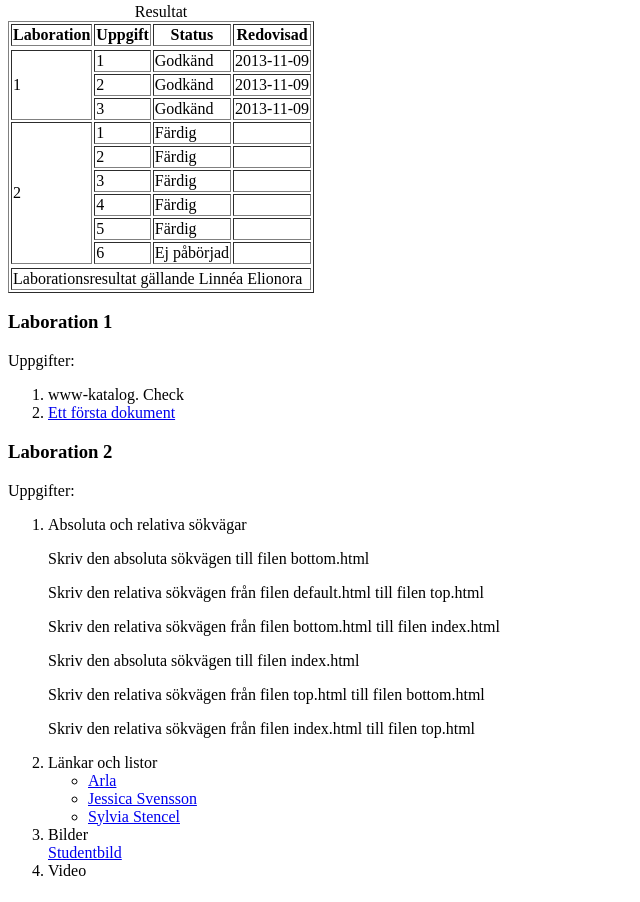
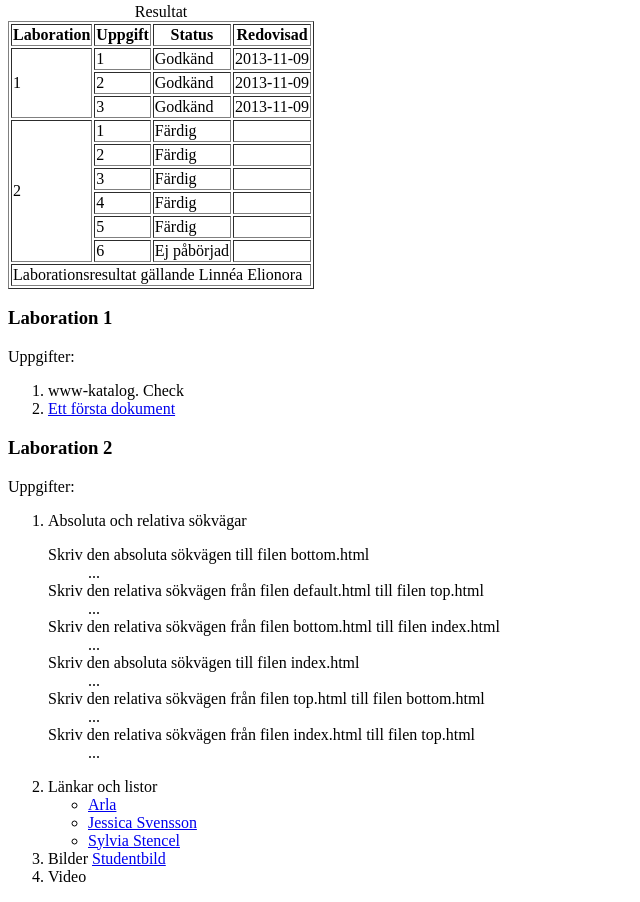
Before and after one commit to la222pp/1DV435_la222pp, a plain HTML site: page Pages/Laborationer.html in a window 1280 px wide. Shown: the part 302-1204 px from the top of the page, without its empty margins (0-640 px from the left). Drawn offline with Linux system fonts and the light colour scheme.

Commit message:
fixat fel

```diff
--- a/Pages/Laborationer.html
+++ b/Pages/Laborationer.html
@@ -26,17 +26,16 @@
                 <li><a href="#Laboration2">Laboration 2</a></li>
             </ul>
 
-            <table>
-                <table border="1">
+            <table border="1">
                 <caption>Resultat</caption>
+                    <thead>
                     <tr>
-                    <thead>
                         <th>Laboration</th>
                         <th>Uppgift</th>
                         <th>Status</th>
                         <th>Redovisad</th>
+                    </tr>
                     </thead>
-                    </tr>
 
                     <tbody>
                     <tr>
@@ -96,11 +95,11 @@
                     </tr>
                     </tbody>
 
+                    <tfoot>
                     <tr>
-                    <tfoot>
                         <td colspan="4"> Laborationsresultat gällande Linnéa Elionora</td>
+                    </tr>
                     </tfoot>
-                    </tr>
 
             </table>
 
@@ -118,35 +117,42 @@
             <p>Uppgifter:</p>
 
             <ol>
-                <li>Absoluta och relativa sökvägar</li>
-                    <dl><dt>Skriv den absoluta sökvägen till filen bottom.html</dt></dl>
+                <li>Absoluta och relativa sökvägar
+                    <dl>
 
-                    <dl><dt>Skriv den relativa sökvägen från filen default.html till filen top.html</dt></dl>
-
-                    <dl><dt>Skriv den relativa sökvägen från filen bottom.html till filen index.html</dt></dl>
-
-                    <dl><dt>Skriv den absoluta sökvägen till filen index.html</dt></dl>
-
-                    <dl><dt>Skriv den relativa sökvägen från filen top.html till filen bottom.html</dt></dl>
-
-                    <dl><dt>Skriv den relativa sökvägen från filen index.html till filen top.html</dt></dl>
+                    <dt>Skriv den absoluta sökvägen till filen bottom.html</dt>
+                        <dd>...</dd>
+                    <dt>Skriv den relativa sökvägen från filen default.html till filen top.html</dt>
+                        <dd>...</dd>
+                    <dt>Skriv den relativa sökvägen från filen bottom.html till filen index.html</dt>
+                        <dd>...</dd>
+                    <dt>Skriv den absoluta sökvägen till filen index.html</dt>
+                        <dd>...</dd>
+                    <dt>Skriv den relativa sökvägen från filen top.html till filen bottom.html</dt>
+                        <dd>...</dd>
+                    <dt>Skriv den relativa sökvägen från filen index.html till filen top.html</dt>
+                        <dd>...</dd>
+                    </dl>
+                </li>
 
 
-                <li>Länkar och listor</li>
+                <li>Länkar och listor
 
                     <ul>
                         <li><a href="http://www.arla.se">Arla</a></li>
                         <li><a href="http://www.nattstad.se/jessiikasvensson">Jessica Svensson</a></li>
                         <li><a href="http://sylvia.blo.gg">Sylvia Stencel</a></li>
                     </ul>
+                </li>
 
-                <li>Bilder</li>
-                    <a href="Presentation.html#Jag på studentdagen">Studentbild</a>
+                <li>Bilder
+                    <a href="Presentation.html#studentdagen"> Studentbild</a>
+                </li>
 
                 <li>Video</li>
 
-            </ol>
 
+        </ol>
 
 
 
```
Also changed, not shown: Pages/Presentation.html (+1 -1 lines).
